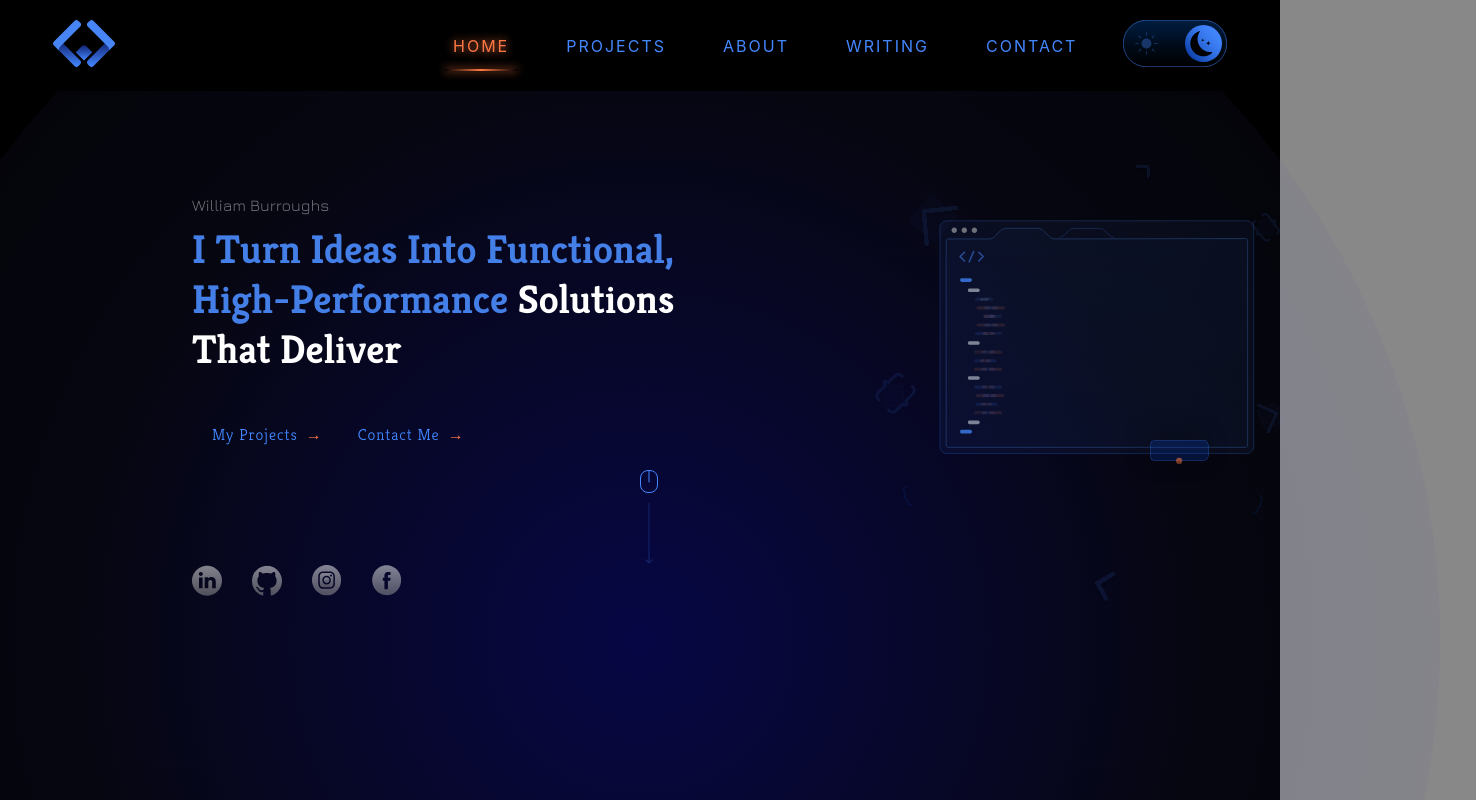
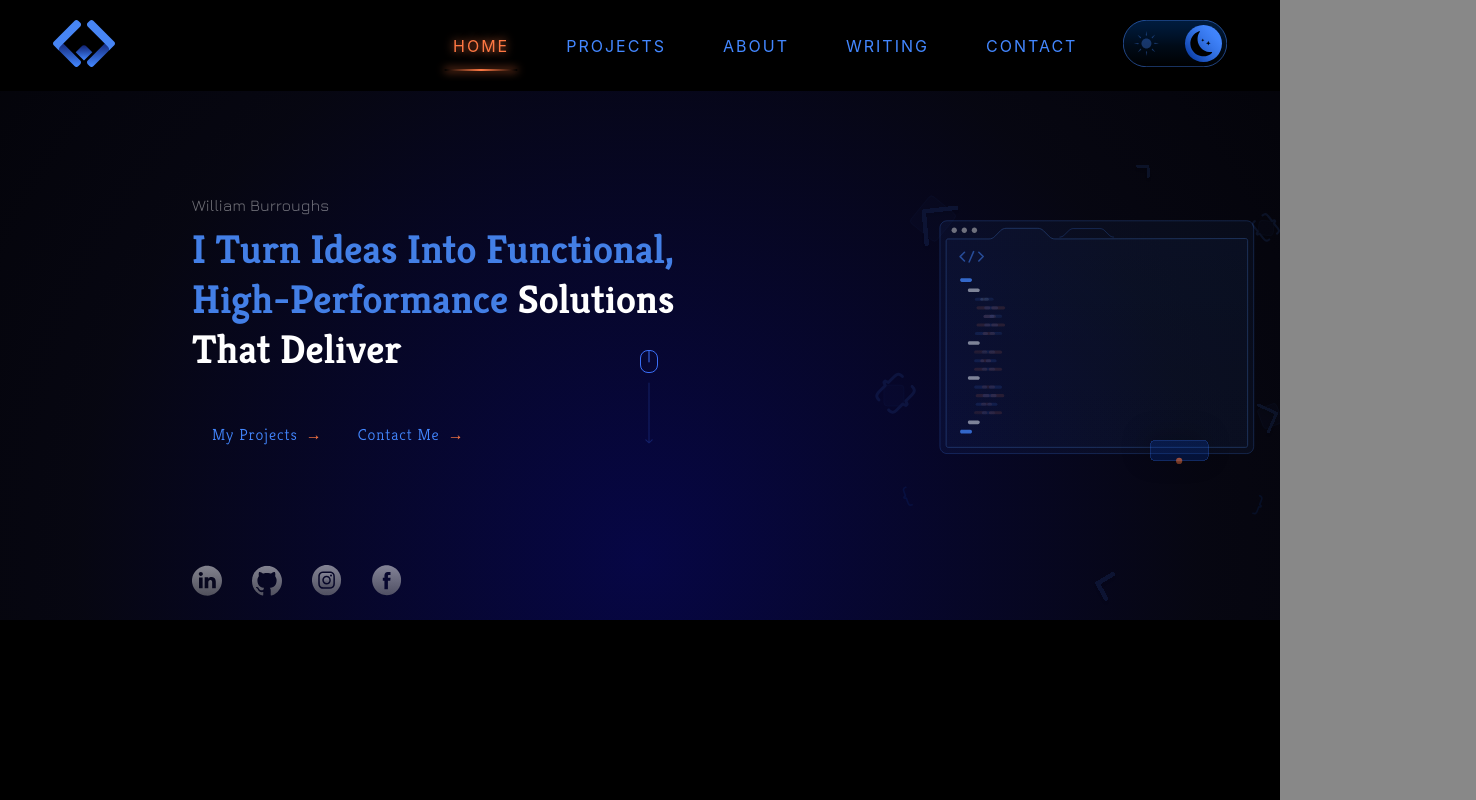
Before and after one commit to WillCBurroughs/personal_website, a React (Create React App) app: page / in a window 1280 px wide. Shown: the top 800 px of the page, 1476 px wide, since content can reach past the window. Built offline with nearby package versions, Linux system fonts and the light colour scheme; a web font is replaced by a local one.

Commit message:
Darkening section below

```diff
--- a/src/index.css
+++ b/src/index.css
@@ -134,6 +134,9 @@ h1, h2, h3 {
     width: 100vw;
     background-color: rgb(0, 0, 0);
     margin-bottom: 0px;
+    z-index: 0;
+    position: relative; /* Creates positioning context for the circle */
+    overflow: hidden;   /* Ensures circle does not "leak" into other sections */
   }
 
 .homeHeroLeftDiv {
@@ -226,20 +229,20 @@ h1, h2, h3 {
   }
 
   .blurredCircle {
+    position: absolute;
     border-radius: 50%; /* Makes it a perfect circle */
-
     background: radial-gradient(
       circle,
       rgba(22, 22, 230, 0.3) 0%,   /* Center color */
       rgba(64, 64, 169, 0.1) 50%,  /* Mid-point fade */
       transparent 100%             /* Fades to transparent at the edges */
     );
-
-    margin: 0; /* Centers the circle */
-    position: absolute;
-    top: 50%;
-    left: 50%;
+    top: 50%;       /* Center vertically relative to .homeHero */
+    left: 50%;      /* Center horizontally relative to .homeHero */
     transform: translate(-50%, -35%);
+    z-index: 1;     /* Ensure it's rendered above .homeHero but below .meHomeSection */
+    height: 200%;   /* Adjust size for desired clipping effect */
+    width: 200%;
   }
 
   .mouseDown {
```
Lines whose indentation alone changed are shown as unchanged.
